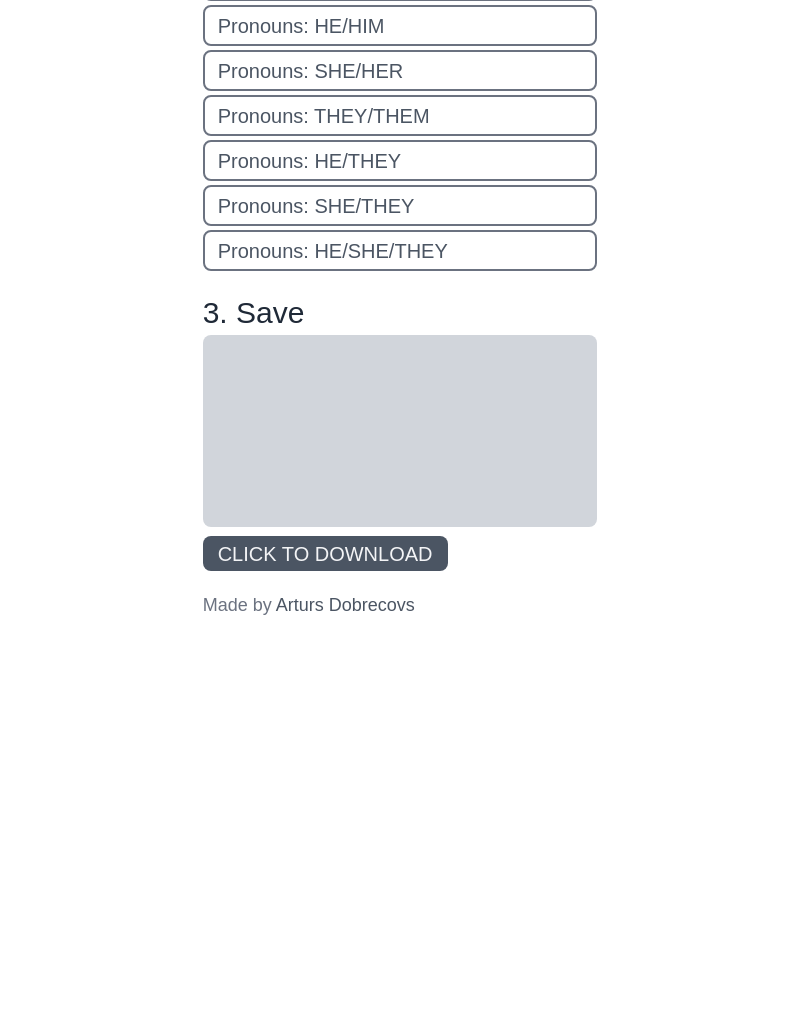
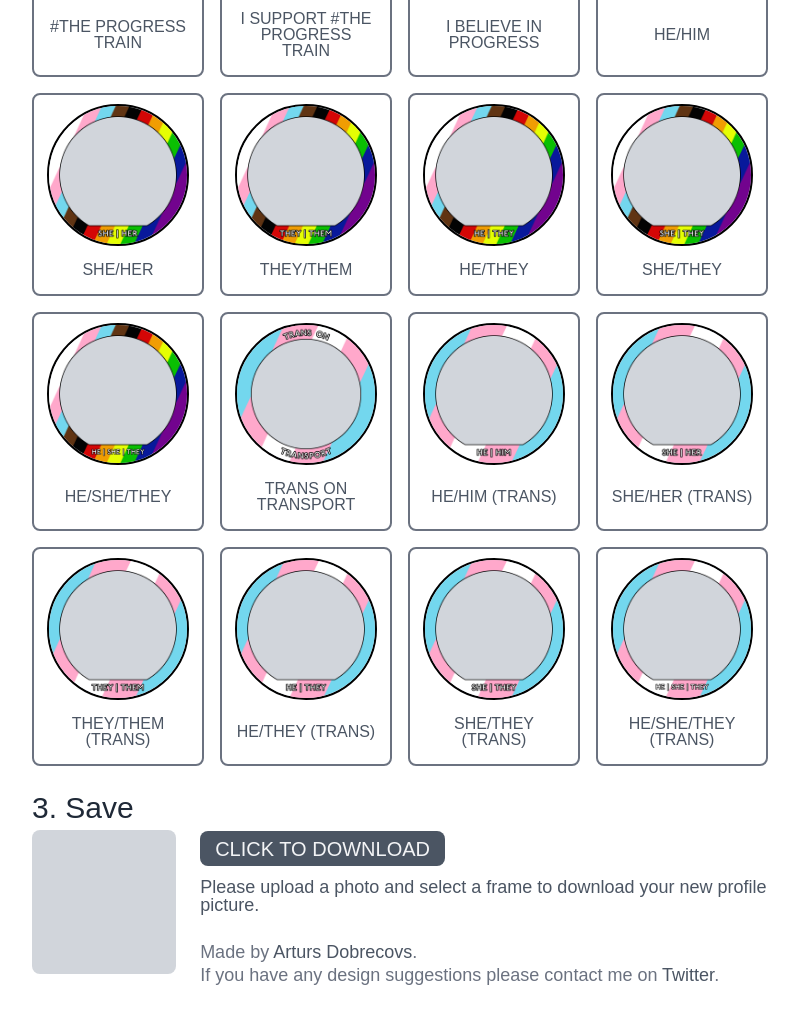
Before and after one commit to DerpyScripts/TheProgressTrain-profiles, a plain HTML site: page index.html in a window 1280 px wide. Shown: the part 482-1506 px from the top of the page, without its empty margins (240-1039 px from the left). Before the commit the page ends 1165 px from the top, so only its background shows below. Drawn offline with nearby package versions, Linux system fonts and the light colour scheme; a web font is replaced by a local one.

Commit message:
New layout + frames

```diff
--- a/index.html
+++ b/index.html
@@ -63,7 +63,7 @@
 	<body>
 		<div id="app" class="flex flex-col">
 			<div class="flex-grow py-3 sm:py-6"></div>
-			<div class="px-4 mx-auto sm:w-2/3 md:w-1/2 lg:w-1/3">
+			<div class="px-4 mx-auto sm:w-3/4 md:w-2/3 lg:w-3/5">
 				<h1 class="font-hammersmith font-bold text-3xl sm:text-4xl text-pink-600 leading-none mb-4">
 					#TheProgressTrain<br/>Profile Pic Generator
 				</h1>
@@ -76,24 +76,44 @@
 				</a>
 
 				<h2 class="font-hammersmith text-2xl sm:text-3xl text-gray-800 leading-tight mt-8 mb-1">2. Frame</h2>
-				<div class="mb-2 font-hammersmith">
-					<a v-for="(s, key) in slogans" :key="key" @click="chooseOverlay(key)" @keypress.enter="chooseOverlay(slogan)" tabindex="0" class="block mb-1 text-xl leading-none rounded-lg cursor-pointer border-2 border-solid focus:outline-none" style="padding: 9px 13px 8px;" :class="{ 'text-pink-600 bg-pink-100 border-pink-600': slogan == key, 'text-gray-600 bg-transparent border-gray-500 hover:border-gray-800 focus:border-gray-800 hover:text-gray-800 focus:text-gray-800': slogan != key }">
-						{{ s }}
+				<div class="grid grid-cols-2 md:grid-cols-3 lg:grid-cols-4 gap-4 mb-2 font-hammersmith">
+					<a v-for="(s, key) in slogans" :key="key" @click="chooseOverlay(key)" @keypress.enter="chooseOverlay(key)" tabindex="0" class="relative flex flex-col leading-none rounded-lg cursor-pointer border-2 border-solid focus:outline-none" style="padding: 9px 13px 8px;" :class="{ 'text-pink-600 bg-pink-100 border-pink-600': slogan == key, 'text-gray-600 bg-transparent border-gray-500 hover:border-gray-800 focus:border-gray-800 hover:text-gray-800 focus:text-gray-800': slogan != key }">
+						<div class="w-full mb-2">
+							<img :alt="s + ' image preview'" :src="'frames/' + key + '.png'" class="w-full h-auto min-h-32 mx-auto rounded-full border-2 border-solid border-black" :class="{ 'bg-pink-200': slogan == key, 'bg-gray-300': slogan != key }" />
+						</div>
+						<div class="flex-grow flex flex-col text-center sm:text-md py-2">
+							<div class="flex-grow"></div>
+							<div>{{ s }}</div>
+							<div class="flex-grow"></div>
+						</div>
+						<div class="absolute top-0 left-0 w-full h-full"></div>
 					</a>
 				</div>
 
 				<h2 class="font-hammersmith text-2xl sm:text-3xl text-gray-800 leading-tight mt-6 mb-1">3. Save</h2>
-				<div v-if="result == ''" class="p-24 bg-gray-300 mb-4 rounded-lg"></div>
-				<img v-if="result != ''" :src="result" alt="Result image" class="bg-gray-300 mb-4 rounded-lg border-2 border-solid border-gray-500" />
+				<div class="md:flex">
+					<div class="md:w-1/3 lg:w-1/4 md:pr-6">
+						<div v-if="result == ''" class="w-full bg-gray-300 mb-4 rounded-lg" style="padding-bottom: 100%;"></div>
+						<img v-if="result != ''" :src="result" alt="Result image" class="bg-gray-300 mb-4 rounded-lg border-2 border-solid border-gray-500" />
+					</div>
+					<div class="md:flex-grow pt-2">
+						<div v-if="result == ''">
+							<a disabled class="font-hammersmith text-gray-100 text-xl leading-none rounded-lg bg-gray-600" style="padding: 7px 15px 6px;">
+								CLICK TO DOWNLOAD
+							</a>
+							<p class="block mt-4 text-lg font-hammersmith text-gray-600 leading-none">Please upload a photo and select a frame to download your new profile picture.</p>
+						</div>
+						<div v-else>
+							<a :href="result" download tabindex="0" class="font-hammersmith text-pink-100 text-xl leading-none rounded-lg cursor-pointer bg-pink-600 hover:bg-pink-700 focus:bg-pink-700" style="padding: 7px 15px 6px;">
+								CLICK TO DOWNLOAD
+							</a>
+							<p class="block mt-4 text-lg font-hammersmith text-gray-600 leading-none">If the button above does not work, right-click/hold the image and select "Save image".</p>
+						</div>
 
-				<a v-if="result == ''" disabled class="font-hammersmith text-gray-100 text-xl leading-none rounded-lg bg-gray-600" style="padding: 7px 15px 6px;">
-					CLICK TO DOWNLOAD
-				</a>
-				<a v-if="result != ''" :href="result" download tabindex="0" class="font-hammersmith text-pink-100 text-xl leading-none rounded-lg cursor-pointer bg-pink-600 hover:bg-pink-700 focus:bg-pink-700" style="padding: 7px 15px 6px;">
-					CLICK TO DOWNLOAD
-				</a>
-
-				<p class="block mt-6 text-lg font-hammersmith text-gray-500">Made by <a class="cursor-pointer text-gray-600" href="https://arturs.site" target="_blank" tabindex="0">Arturs Dobrecovs</a></p>
+						<p class="block mt-6 text-lg font-hammersmith text-gray-500">Made by <a class="cursor-pointer text-gray-600" href="https://arturs.site" target="_blank" tabindex="0">Arturs Dobrecovs</a>.</p>
+						<p class="block text-lg font-hammersmith text-gray-500 leading-none">If you have any design suggestions please contact me on <a class="cursor-pointer text-gray-600" href="https://twitter.com/derpyscripts" target="_blank" tabindex="0">Twitter</a>.</p>
+					</div>
+				</div>
 			</div>
 			<div class="flex-grow py-8"></div>
 
@@ -109,15 +129,22 @@
 						uploaded: null,
 						slogan: -1,
 						slogans: [
-							"#THEPROGRESSTRAIN",
-							"I SUPPORT #THEPROGRESSTRAIN",
+							"#THE PROGRESS TRAIN",
+							"I SUPPORT #THE PROGRESS TRAIN",
 							"I BELIEVE IN PROGRESS",
-							"Pronouns: HE/HIM",
-							"Pronouns: SHE/HER",
-							"Pronouns: THEY/THEM",
-							"Pronouns: HE/THEY",
-							"Pronouns: SHE/THEY",
-							"Pronouns: HE/SHE/THEY"
+							"HE/HIM",
+							"SHE/HER",
+							"THEY/THEM",
+							"HE/THEY",
+							"SHE/THEY",
+							"HE/SHE/THEY",
+							"TRANS ON TRANSPORT",
+							"HE/HIM (TRANS)",
+							"SHE/HER (TRANS)",
+							"THEY/THEM (TRANS)",
+							"HE/THEY (TRANS)",
+							"SHE/THEY (TRANS)",
+							"HE/SHE/THEY (TRANS)"
 						],
 						overlay: null,
 						overlayKey: -1,
```
Also changed, not shown: frames/10.png (added), frames/11.png (added), frames/12.png (added), frames/13.png (added), frames/14.png (added), frames/15.png (added), frames/9.png (added).
